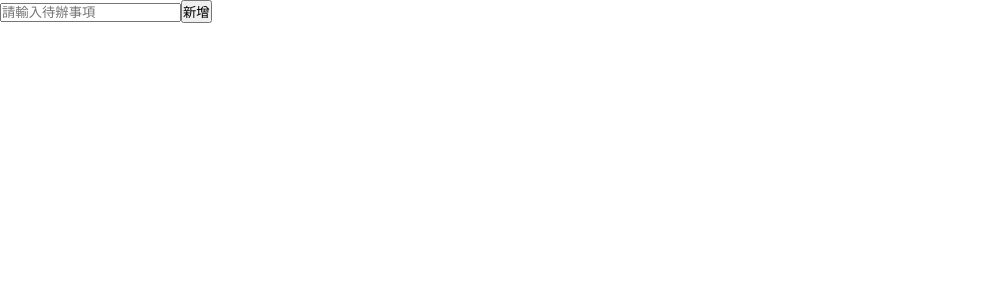
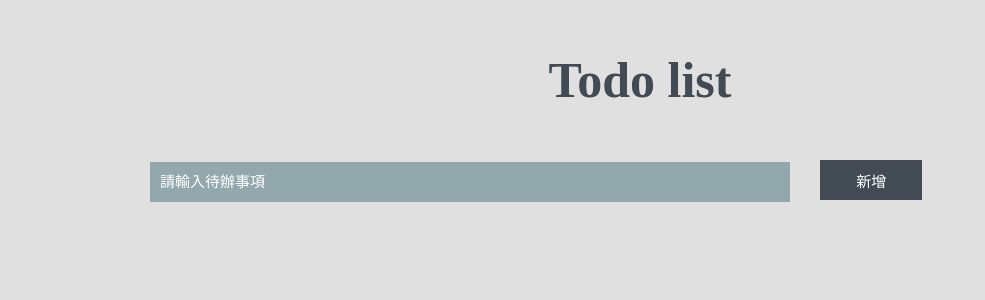
Before and after one commit to nina12336/todolist, a React (Create React App) app: page / in a window 1280 px wide. Shown: the top 300 px of the page, without its empty margins (0-985 px from the left). Built offline with nearby package versions, Linux system fonts and the light colour scheme.

Commit message:
style :  title and input style

```diff
--- a/src/App.js
+++ b/src/App.js
@@ -45,7 +45,11 @@ const App = () => {
   };
 
   return (
-    <div>
+    <div className={"body"}>
+      <div className={"title"}>
+        <h1>Todo list</h1>
+      </div>
+      <div className={"inputArea"}>
         <input
           placeholder={"請輸入待辦事項"}
           type={"text"}
@@ -53,6 +57,7 @@ const App = () => {
           value={inputText}
         ></input>
         <button onClick={handleSubmit}>新增</button>
+      </div>
       <ul>
         {todoArray.map((todo) => (
           <li
--- a/src/styles/style.css
+++ b/src/styles/style.css
@@ -5,6 +5,87 @@
           box-sizing: border-box;
 }
 
+.body {
+  background-color: #E0E0E0;
+  height: 100vh;
+  display: -webkit-box;
+  display: -ms-flexbox;
+  display: flex;
+  -webkit-box-orient: vertical;
+  -webkit-box-direction: normal;
+      -ms-flex-direction: column;
+          flex-direction: column;
+}
+
+.title {
+  height: 20vh;
+  display: -webkit-box;
+  display: -ms-flexbox;
+  display: flex;
+  -webkit-box-orient: horizontal;
+  -webkit-box-direction: normal;
+      -ms-flex-direction: row;
+          flex-direction: row;
+  -webkit-box-align: center;
+      -ms-flex-align: center;
+          align-items: center;
+  -webkit-box-pack: center;
+      -ms-flex-pack: center;
+          justify-content: center;
+}
+
+.title h1 {
+  color: #424B54;
+  font-size: 50px;
+}
+
+.inputArea {
+  -webkit-box-orient: horizontal;
+  -webkit-box-direction: normal;
+      -ms-flex-direction: row;
+          flex-direction: row;
+}
+
+.inputArea input {
+  width: 50vw;
+  height: 5vh;
+  border: none;
+  margin: 0 30px 20px 150px;
+  padding: 10px;
+  background-color: #93A8AC;
+  color: white;
+}
+
+.inputArea ::-webkit-input-placeholder {
+  color: white;
+  font-size: 15px;
+}
+
+.inputArea :-ms-input-placeholder {
+  color: white;
+  font-size: 15px;
+}
+
+.inputArea ::-ms-input-placeholder {
+  color: white;
+  font-size: 15px;
+}
+
+.inputArea ::placeholder {
+  color: white;
+  font-size: 15px;
+}
+
+.inputArea button {
+  width: 8vw;
+  height: 5vh;
+  border: none;
+  background-color: #424B54;
+  color: white;
+  font-size: 15px;
+  cursor: pointer;
+}
+
 .finish {
   text-decoration: line-through;
 }
--- a/src/styles/style.scss
+++ b/src/styles/style.scss
@@ -2,7 +2,59 @@
     margin: 0;
     padding: 0;
     box-sizing: border-box;
+
 }
+
+.body {
+    background-color: #E0E0E0;
+    height: 100vh;
+    display: flex;
+    flex-direction: column;
+}
+
+.title {
+    height: 20vh;
+    display: flex;
+    flex-direction: row;
+    align-items: center;
+    justify-content: center;
+
+    h1 {
+        color: #424B54;
+        font-size: 50px;
+    }
+}
+
+.inputArea {
+    flex-direction: row;
+
+    input {
+        width: 50vw;
+        height: 5vh;
+        border: none;
+        margin: 0 30px 20px 150px;
+        padding: 10px;
+        background-color: #93A8AC;
+        color: white;
+    }
+
+    ::placeholder {
+        color: white;
+        font-size: 15px;
+    }
+
+    button {
+        width: 8vw;
+        height: 5vh;
+        border: none;
+        background-color: #424B54;
+        color: white;
+        font-size: 15px;
+        cursor: pointer;
+    }
+}
+
+
 
 .finish {
     text-decoration: line-through;
```
Also changed, not shown: 1 other file (tests, documents, lock files or other folders). Lines whose indentation alone changed are shown as unchanged.
